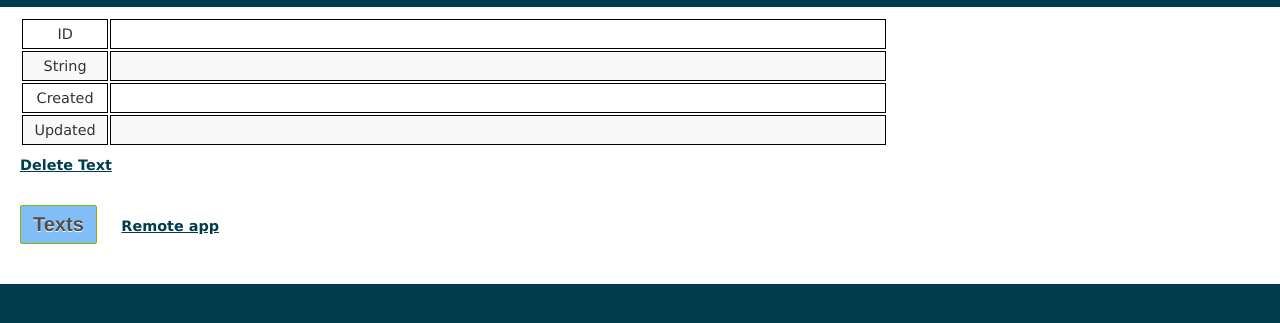
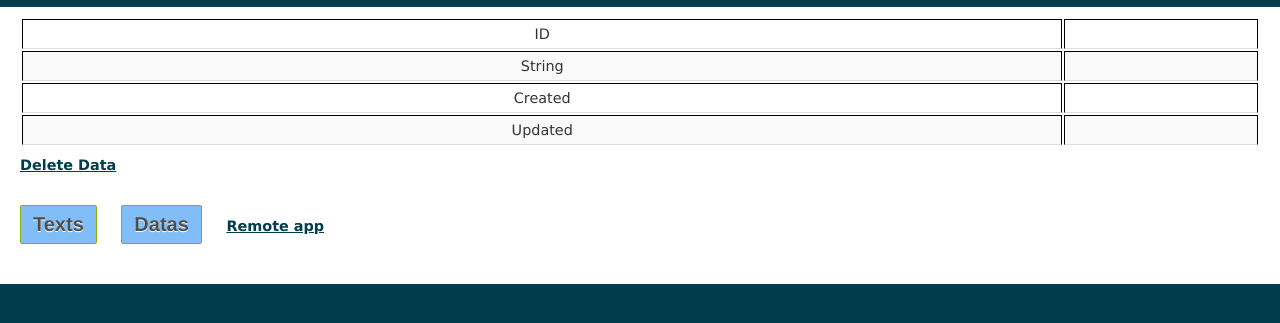
Before and after one commit to iwabuchiken/Cake_Mecab, a CakePHP app: the page made by app/View/Datas/view.ctp in a window 1280 px wide. Shown: the top 323 px of the page. Run offline with PHP 8.4 and a stand-in for CakePHP, Linux system fonts and the light colour scheme; the template is opened without the code that fills it, so the values that code supplies are empty; some libraries are stand-ins or nearby versions.

Commit message:
D-3
v-1.1
---
1. View => "add", "delete", "view"

    ==> done

```diff
--- a/app/View/Datas/view.ctp
+++ b/app/View/Datas/view.ctp
@@ -1,13 +1,13 @@
 
 <div>
-	<table id="t_texts_view">
+	<table id="t_datas_view">
 		<tr>
 			<td class="td_label">
 				ID
 			</td>
 			<td>
 				<?php
-					echo $text['Text']['id']
+					echo $data['Data']['id']
 				?>
 			</td>
 		</tr>
@@ -19,7 +19,7 @@
 			</td>
 			<td>
 				<?php
-					echo $text['Text']['string']
+					echo $data['Data']['surface']
 				?>
 			</td>
 
@@ -31,7 +31,7 @@
 			</td>
 			<td>
 				<?php
-					echo $text['Text']['created_at']
+					echo $data['Data']['created_at']
 				?>
 			</td>
 
@@ -43,7 +43,7 @@
 			</td>
 			<td>
 				<?php
-					echo $text['Text']['updated_at']
+					echo $data['Data']['updated_at']
 				?>
 			</td>
 
@@ -56,29 +56,12 @@
 <div>
     	<?php
 
-	    	$size = 80;
-
-	    	$str_len = mb_strlen($text['Text']['string']);
-
-	    	if ($str_len > $size) {
-	    		//         				if (strlen($text['Text']['text']) > $size) {
-
-	    		$line = mb_substr($text['Text']['string'], 0, $size)
-	    		."...";
-	    		//         					$line = substr($text['Text']['text'], 0, $size);
-
-	    	} else {
-
-	    		$line = $text['Text']['string'];
-
-	    	}
-
     		echo $this->Html->link(
-					'Delete Text',
+					'Delete Data',
 					array(
-							'controller' => 'texts',
+							'controller' => 'datas',
 							'action' => 'delete',
-							$text['Text']['id']
+							$data['Data']['id']
 					),
 					array(
 							// 							'style'	=> 'color: blue'
@@ -87,9 +70,9 @@
 
 					//REF http://stackoverflow.com/questions/22519966/cakephp-delete-confirmation answered Mar 19 at 23:18
 					__("Delete? => %s",
-							$line)
-// 							$text['Text']['string'])
-// 							substr($text['Text']['string'], 0, 20))
+							$data['Data']['surface'])
+// 							$data['Data']['string'])
+// 							substr($data['Data']['string'], 0, 20))
 
 			);
 
--- a/app/View/Elements/layouts/links.ctp
+++ b/app/View/Elements/layouts/links.ctp
@@ -8,6 +8,13 @@
 					array('class' => "button"));
 ?>
 
+<?php echo $this->Html->link(
+					'Datas',
+					array('controller' => 'datas',
+							'action' => 'index'),
+					array('class' => "button"));
+?>
+
 
 <?php echo $this->Html->link(
 					'Remote app',
```
Also changed, not shown: app/Controller/DatasController.php (+64 -81 lines), app/View/Datas/add.ctp (+4 -4 lines), app/webroot/development.sqlite3, 1 other file.
